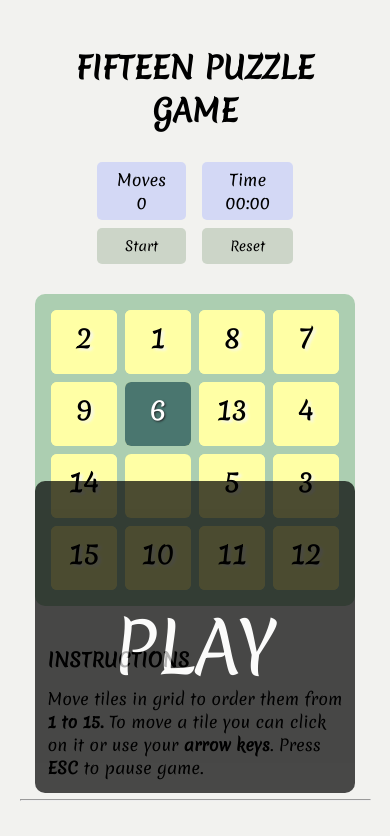
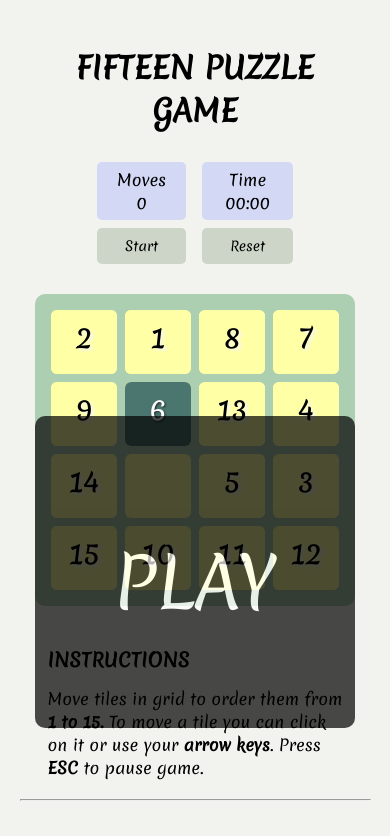
Before and after one commit to thisissneha/Fifteen-puzzle-game, a plain HTML site: page index.html in a window 390 px wide. Shown: the top 836 px of the page. Drawn offline with Linux system fonts and the light colour scheme.

Commit message:
Update styles.css

```diff
--- a/css/styles.css
+++ b/css/styles.css
@@ -160,7 +160,7 @@ body {
 
 @media screen and (max-width: 510px) {
     .play {
-        top: 430px;
+        top: 300px;
         left: 0;
         right: 0;
         bottom: 0;
```
